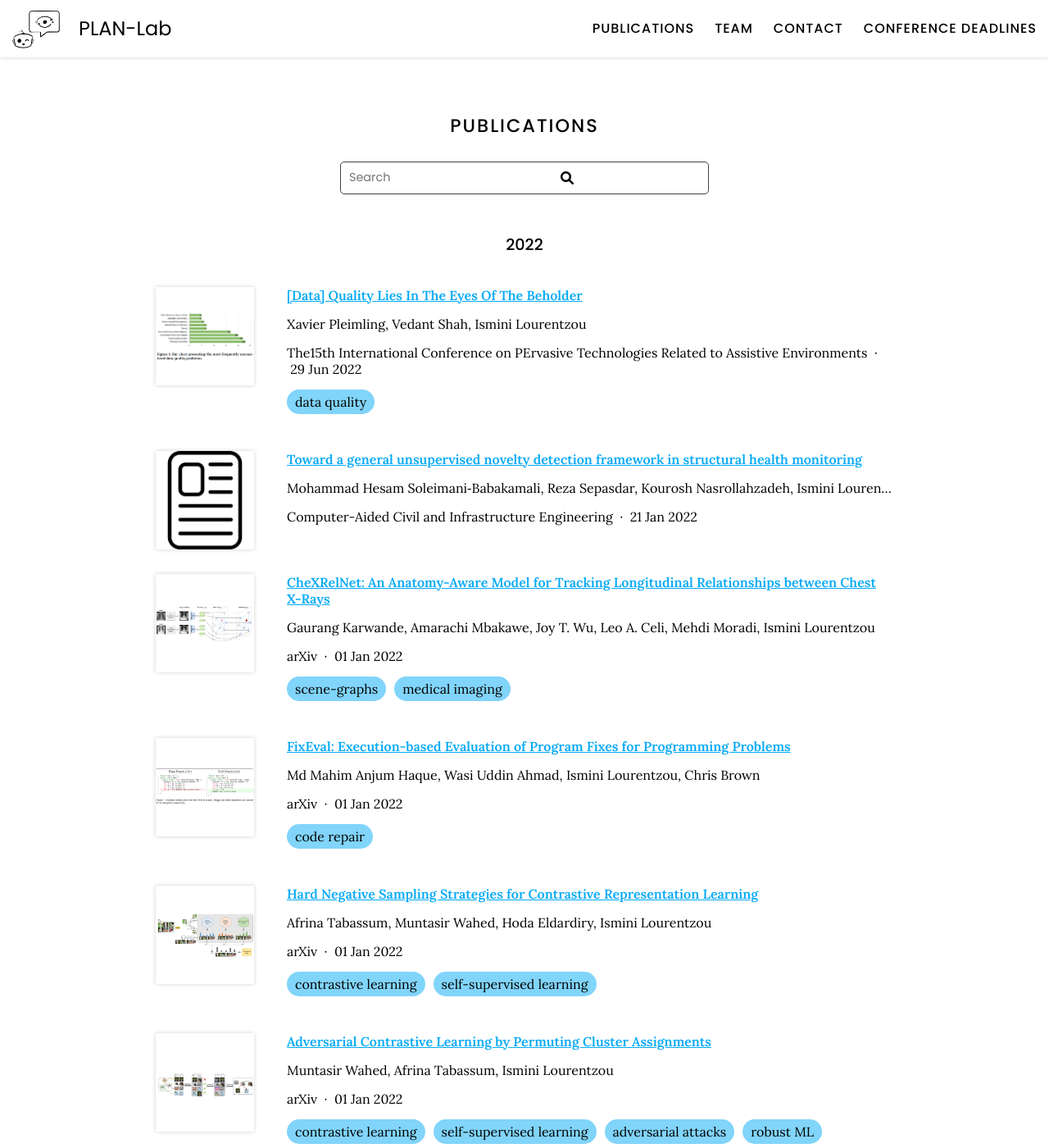
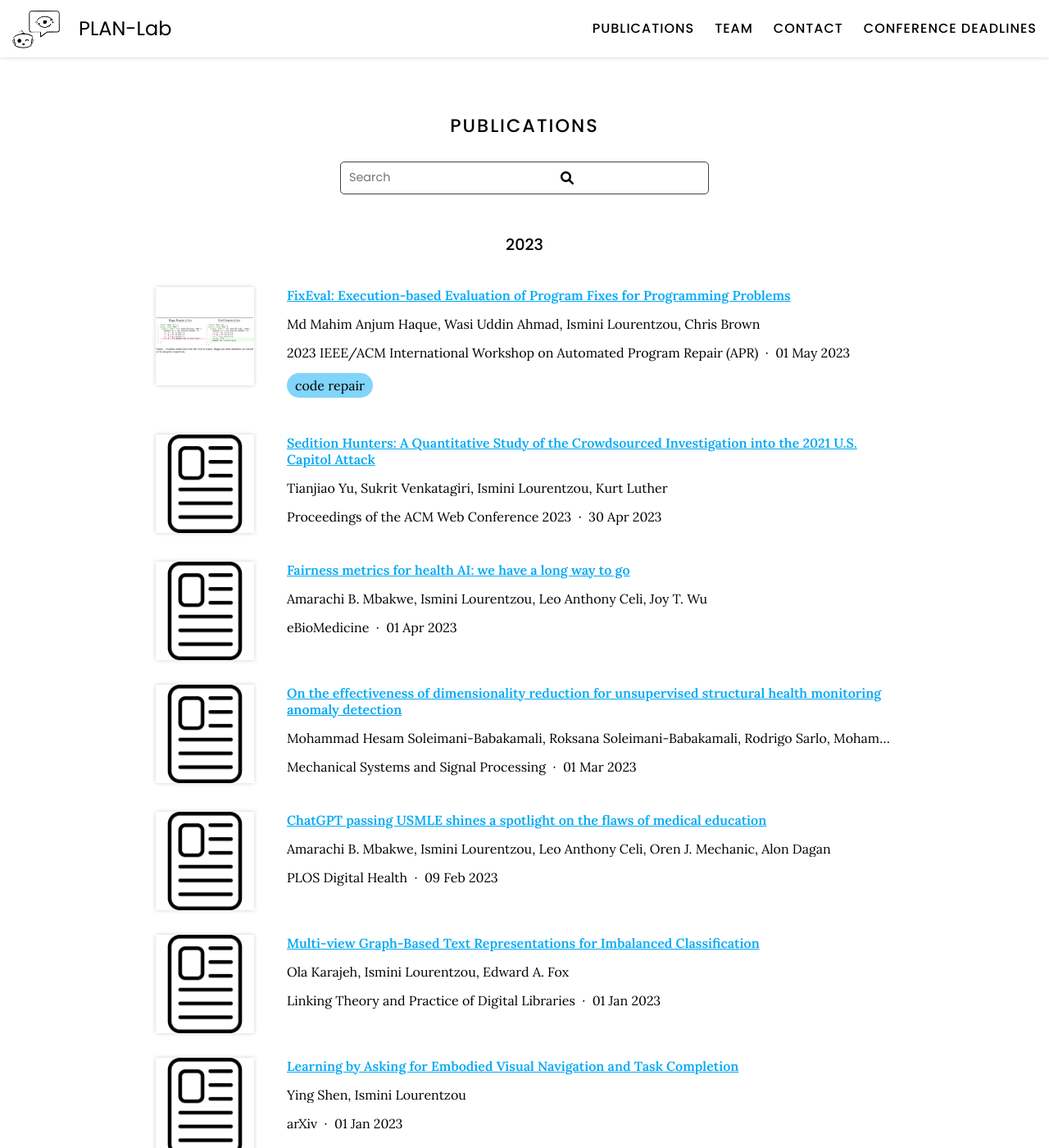
Before and after one commit to XiaonaZhou/plan-lab.github.io, a Jekyll site: the page built from publications/index.md, in a window 1280 px wide and 1400 px high. Shown: the whole window at 82% size. Built offline with Jekyll 4.4.1, drawn with Linux system fonts in a browser that asks for light colours; some of the changed text lies outside the part shown.

Commit message:
Generate citations

```diff
--- a/_data/citations.yaml
+++ b/_data/citations.yaml
@@ -151,20 +151,20 @@
   - contrastive learning
   - self-supervised learning
   _cache: 8171d07c5251f05bf75d67fb387e813c754b0c276558c105a51815a91633ca9b
-- id: doi:10.48550/arXiv.2206.07796
+- id: doi:10.1109/APR59189.2023.00009
   title: 'FixEval: Execution-based Evaluation of Program Fixes for Programming Problems'
   authors:
   - Md Mahim Anjum Haque
   - Wasi Uddin Ahmad
   - Ismini Lourentzou
   - Chris Brown
-  publisher: arXiv
-  date: '2022-01-01'
-  link: https://doi.org/gqt868
+  publisher: 2023 IEEE/ACM International Workshop on Automated Program Repair (APR)
+  date: '2023-05-01'
+  link: https://doi.org/gstd7z
   image: images/publications/fixeval.PNG
   tags:
   - code repair
-  _cache: c1d06f982d538110ef443ad3edde1ed5cbdac47c998a6bb6531b6663c4c663f7
+  _cache: 8ebf6c540b3f22aa2424411f43c7e09c870c999fd1bddac40c078774d0ef05c2
 - id: doi:10.1145/3529190.3529222
   title: '[Data] Quality Lies In The Eyes Of The Beholder'
   authors:
@@ -197,3 +197,84 @@
   - scene-graphs
   - medical imaging
   _cache: 500cd09e003159483cedd3c64fe2fd1d046b1a9deb20a04e8c6cc8ce9a756052
+- id: doi:10.1016/j.ymssp.2022.109910
+  title: On the effectiveness of dimensionality reduction for unsupervised structural
+    health monitoring anomaly detection
+  authors:
+  - Mohammad Hesam Soleimani-Babakamali
+  - Roksana Soleimani-Babakamali
+  - Rodrigo Sarlo
+  - Mohammed F. Farghally
+  - Ismini Lourentzou
+  publisher: Mechanical Systems and Signal Processing
+  date: '2023-03-01'
+  link: https://doi.org/gstd72
+  _cache: 23b154c26d7d2e346dcac88eba18520a71ee17d3424119a91934e8fc84da1443
+- id: doi:10.1109/BigData55660.2022.10020861
+  title: Task-Driven Privacy-Preserving Data-Sharing Framework for the Industrial
+    Internet
+  authors:
+  - Parshin Shojaee
+  - Yingyan Zeng
+  - Muntasir Wahed
+  - Avi Seth
+  - Ran Jin
+  - Ismini Lourentzou
+  publisher: 2022 IEEE International Conference on Big Data (Big Data)
+  date: '2022-12-17'
+  link: https://doi.org/gstd73
+  _cache: a32d4dc4799890c00ca98d5b7631e142b87e14dfa5ee0372b980887b6fc997de
+- id: doi:10.48550/arXiv.2302.04865
+  title: Learning by Asking for Embodied Visual Navigation and Task Completion
+  authors:
+  - Ying Shen
+  - Ismini Lourentzou
+  publisher: arXiv
+  date: '2023-01-01'
+  link: https://doi.org/gstd74
+  _cache: c5b6fb338472b80816471a896b15a2549baf55c91a4487b1569abce3527f6999
+- id: doi:10.1371/journal.pdig.0000205
+  title: ChatGPT passing USMLE shines a spotlight on the flaws of medical education
+  authors:
+  - Amarachi B. Mbakwe
+  - Ismini Lourentzou
+  - Leo Anthony Celi
+  - Oren J. Mechanic
+  - Alon Dagan
+  publisher: PLOS Digital Health
+  date: '2023-02-09'
+  link: https://doi.org/gstd75
+  _cache: 31cb80fa5ce51bcaa702c698f89543e70b8468b7b5c7be55f3c61c03e4032256
+- id: doi:10.1145/3543507.3583514
+  title: 'Sedition Hunters: A Quantitative Study of the Crowdsourced Investigation
+    into the 2021 U.S. Capitol Attack'
+  authors:
+  - Tianjiao Yu
+  - Sukrit Venkatagiri
+  - Ismini Lourentzou
+  - Kurt Luther
+  publisher: Proceedings of the ACM Web Conference 2023
+  date: '2023-04-30'
+  link: https://doi.org/gr63zs
+  _cache: 13ae81c8e4facc9c38fe089307fc36ce28bb23b5142e969c97c2f09a96186ec8
+- id: doi:10.1016/j.ebiom.2023.104525
+  title: 'Fairness metrics for health AI: we have a long way to go'
+  authors:
+  - Amarachi B. Mbakwe
+  - Ismini Lourentzou
+  - Leo Anthony Celi
+  - Joy T. Wu
+  publisher: eBioMedicine
+  date: '2023-04-01'
+  link: https://doi.org/gstd76
+  _cache: 284df99a8d88d753aef2e7692a3636ec3f02e3dad0fd85644cdbdf9079875aec
+- id: doi:10.1007/978-3-031-43849-3_22
+  title: "Multi-view Graph-Based Text Representations for\_Imbalanced Classification"
+  authors:
+  - Ola Karajeh
+  - Ismini Lourentzou
+  - Edward A. Fox
+  publisher: Linking Theory and Practice of Digital Libraries
+  date: '2023-01-01'
+  link: https://doi.org/gstd77
+  _cache: cf0bbb41340cfa13c9dc8cfa5e6062f850e72d93af0d604a1f847c3e867316d7
```
